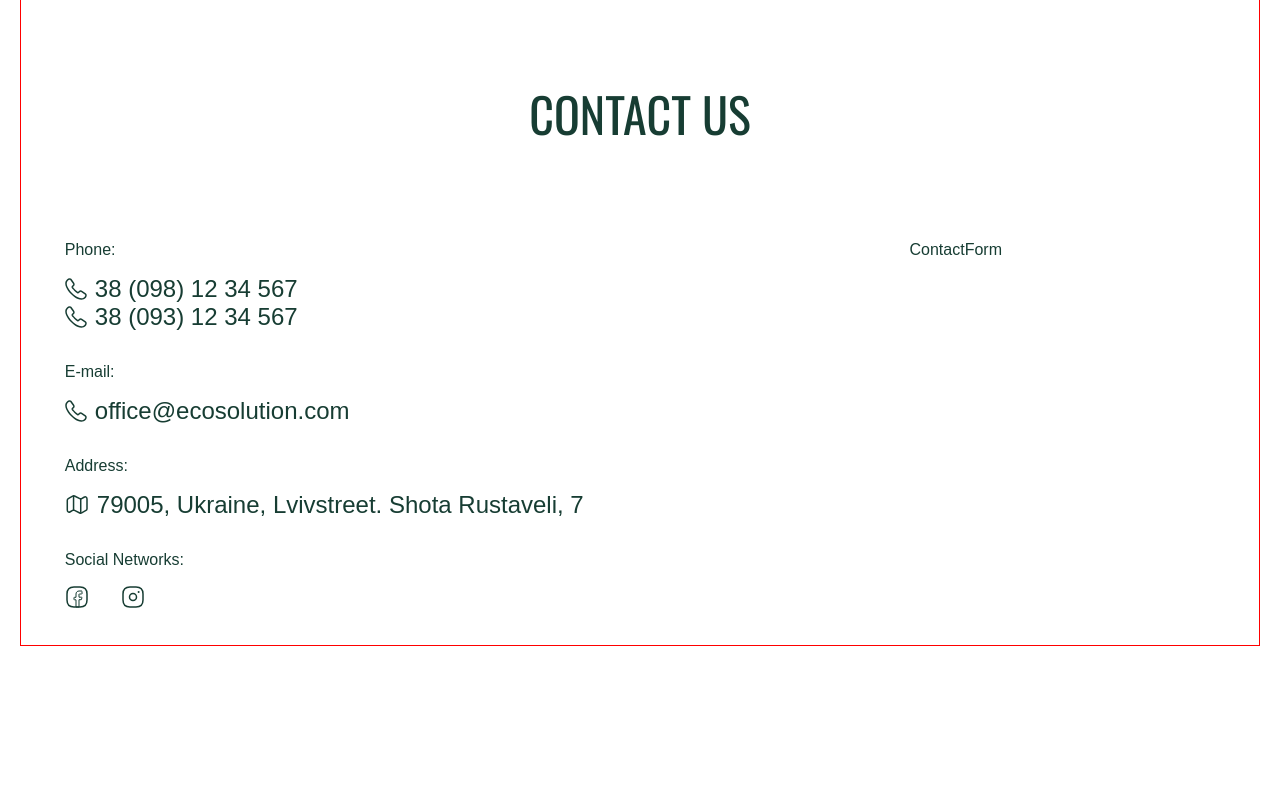
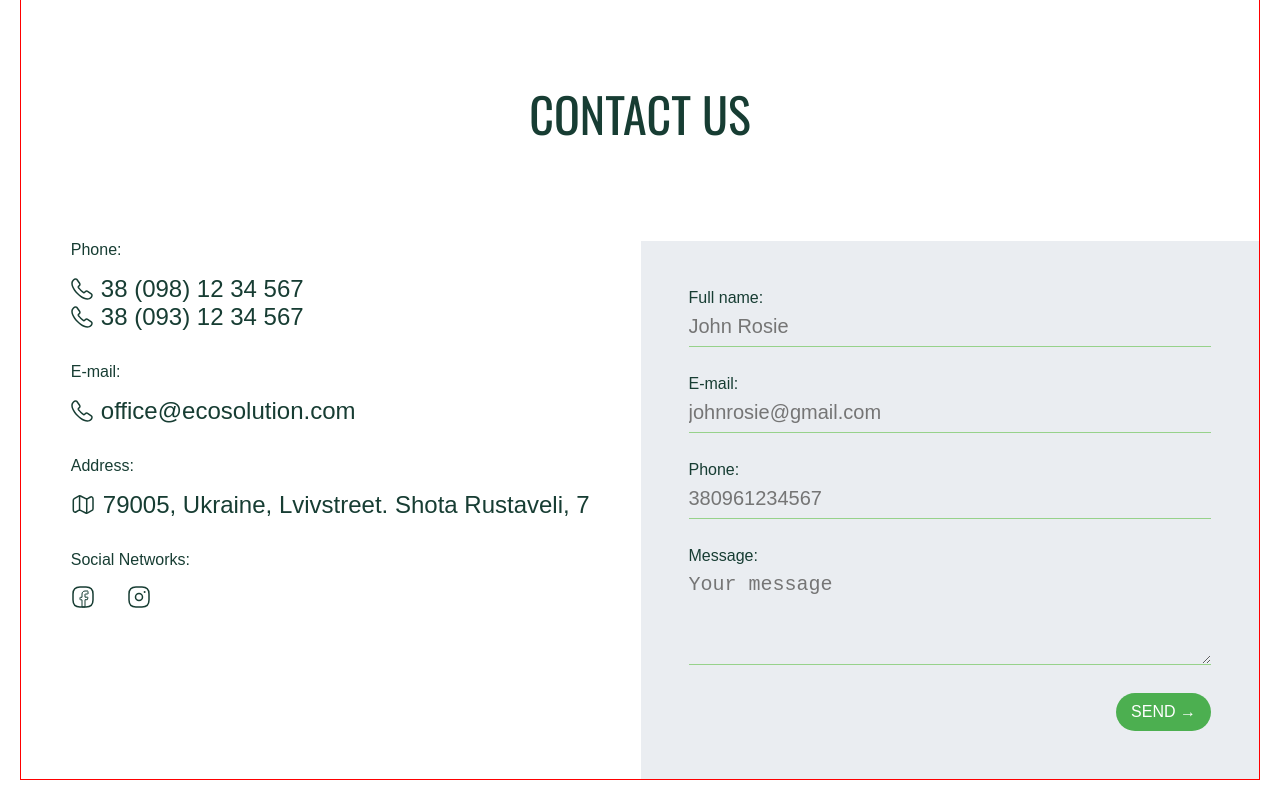
Before and after one commit to ValentinaDej/green-en, a Next.js app: page / in a window 1280 px wide. Shown: the part 5479-6279 px from the top of the page. Before the commit the page ends 6145 px from the top, so only its background shows below. Built offline with nearby package versions, Linux system fonts and the light colour scheme.

Commit message:
contact us form

```diff
--- a/src/components/contact/contact.module.css
+++ b/src/components/contact/contact.module.css
@@ -5,6 +5,11 @@
 
 .gridContainer {
   padding-top: 36px;
+}
+
+.form {
+  width: 100%;
+  background-color: var(--color-background-main);
 }
 
 .title {
@@ -21,7 +26,7 @@
     grid-template-columns: 1fr 1px 1fr;
     grid-template-rows: auto;
     grid-template-areas: "contact line form";
-    gap: 12px;
+    gap: 0px;
     padding-top: 40px;
   }
 
--- a/src/components/contact/contactForm.module.css
+++ b/src/components/contact/contactForm.module.css
@@ -0,0 +1,85 @@
+.contactContainer {
+  height: 100%;
+  padding: 36px 12px;
+}
+
+.form {
+  display: grid;
+  grid-gap: 28px;
+}
+
+.formGroup {
+  display: grid;
+  grid-template-columns: 1fr;
+  width: 100%;
+}
+
+.label,
+.input,
+.textarea {
+  width: 100%;
+}
+
+.input,
+.textarea {
+  background-color: transparent;
+  border: none;
+  border-bottom: 1px solid var(--color-primary-600);
+  padding: 8px 0px;
+  font-size: 18px;
+  color: var(--color-text-add);
+}
+
+.input:focus,
+.textarea:focus {
+  outline: none;
+  border-bottom: 1px solid var(--color-text-main);
+}
+
+.textarea {
+  height: 100px;
+  resize: vertical;
+}
+
+.button {
+  padding: 10px 15px;
+  color: white;
+  background-color: #4caf50;
+  border: none;
+  border-radius: 20px;
+  cursor: pointer;
+  text-transform: uppercase;
+  transition: background-color 0.3s ease;
+  margin-right: 0;
+}
+
+.button:hover,
+.button:focus {
+  background-color: #45a049;
+}
+
+.arrow {
+  display: inline-block;
+  transition: transform 0.3s ease;
+}
+
+.button:hover .arrow {
+  transform: translateX(5px);
+}
+
+@media (min-width: 768px) {
+  .contactContainer {
+    padding: 36px 24px;
+  }
+}
+
+@media (min-width: 1280px) {
+  .contactContainer {
+    padding: 48px;
+  }
+
+  .input,
+  .textarea {
+    font-size: 20px;
+  }
+}
--- a/src/components/contact/contactForm.tsx
+++ b/src/components/contact/contactForm.tsx
@@ -1,9 +1,71 @@
-import Plus from "@/shared/icons/Plus";
-import Minus from "@/shared/icons/Minus";
-import classes from "./contactCard.module.css";
+import React from "react";
+import classes from "./contactForm.module.css";
 
-const ContactForm = () => {
-  return <div>ContactForm</div>;
-};
+function ContactForm() {
+  return (
+    <div className={classes.contactContainer}>
+      <form className={classes.form}>
+        <div className={classes.formGroup}>
+          <label htmlFor="fullName" className={classes.label}>
+            Full name:
+          </label>
+          <input
+            type="text"
+            id="fullName"
+            name="fullName"
+            placeholder="John Rosie"
+            className={classes.input}
+            required
+          />
+        </div>
+
+        <div className={classes.formGroup}>
+          <label htmlFor="email" className={classes.label}>
+            E-mail:
+          </label>
+          <input
+            type="email"
+            id="email"
+            name="email"
+            placeholder="johnrosie@gmail.com"
+            className={classes.input}
+            required
+          />
+        </div>
+
+        <div className={classes.formGroup}>
+          <label htmlFor="phone" className={classes.label}>
+            Phone:
+          </label>
+          <input
+            type="tel"
+            id="phone"
+            name="phone"
+            placeholder="380961234567"
+            className={classes.input}
+            pattern="\d{10,}"
+            required
+          />
+        </div>
+
+        <div className={classes.formGroup}>
+          <label htmlFor="message" className={classes.label}>
+            Message:
+          </label>
+          <textarea
+            id="message"
+            name="message"
+            placeholder="Your message"
+            className={classes.textarea}
+          ></textarea>
+        </div>
+
+        <button type="button" className={classes.button}>
+          Send <span className={classes.arrow}>→</span>
+        </button>
+      </form>
+    </div>
+  );
+}
 
 export default ContactForm;
--- a/src/styles/globals.css
+++ b/src/styles/globals.css
@@ -20,34 +20,8 @@ body {
   --color-menu-icon-focus: rgb(176, 223, 162);
 
   --color-background-main:#EAEDF1;;
+  --color-primary-600: #97D28B;
 
-
-
-  --color-grey-50: hsl(265, 55%, 96%);
-  --color-grey-100: hsl(265, 19%, 88%);
-  --color-grey-200: hsl(265, 7%, 70%);
-  --color-grey-300: hsl(265, 6%, 66%);
-  --color-grey-400: hsl(265, 4%, 57%);
-  --color-grey-500: hsl(265, 3%, 53%);
-  --color-grey-600: hsl(265, 4%, 42%);
-  --color-grey-700: hsl(265, 4%, 31%);
-  --color-grey-800: hsl(276, 5%, 20%);
-  --color-grey-900: hsl(280, 5%, 13%);
-
-  --color-primary-50: #c8b3ce;
-  --color-primary-100: #a07aaa;
-  --color-primary-200: #884c97;
-  --color-primary-300: #843897;
-  --color-primary-400: #732392;
-  --color-primary-500: #5a097a;
-  --color-primary-600: #97D28B;
-  --color-primary-700: #97D28B;
-
-  --color-success-100: #a2f0bc;
-  --color-success-500: #12bd4b;
-
-  --color-error-100: #f1acc9;
-  --color-error-500: #a10c4a;
 
   --size-1: 0.25rem;
   --size-2: 0.5rem;
@@ -115,8 +89,6 @@ ul {
 h2 {
 font-size: 36px;
 }
-
-
 }
 
 @media (min-width: 1280px) {
```
